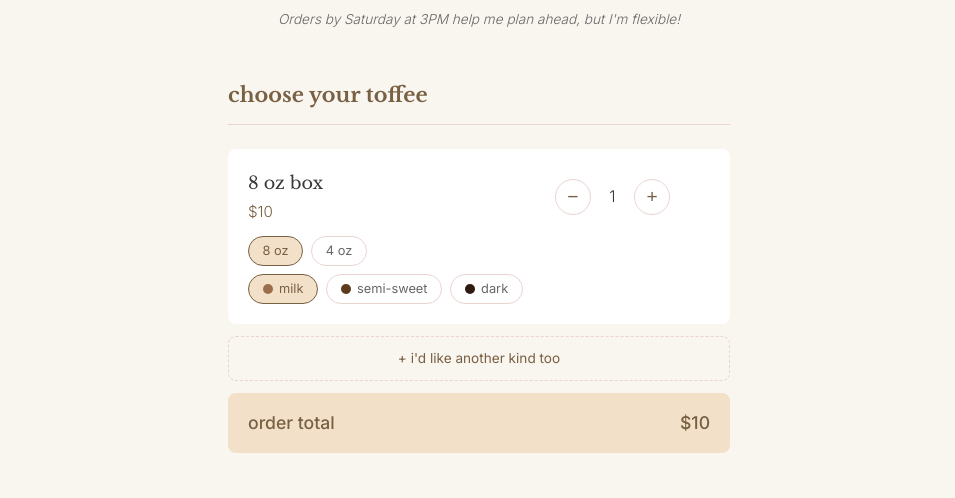
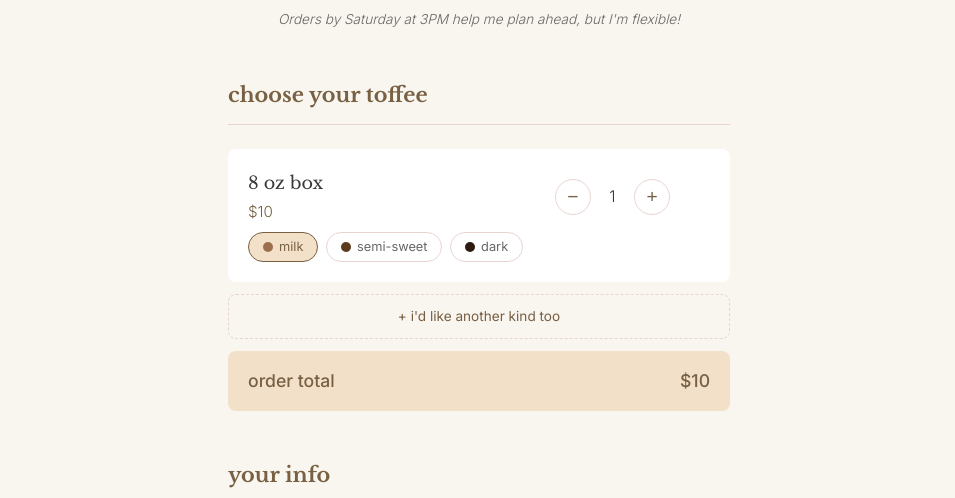
Before and after one commit to avenathesativa/sundaytoffee, a plain HTML site: page order.html in a window 1280 px wide. Shown: the part 253-751 px from the top of the page, without its empty margins (161-1116 px from the left). Drawn offline with nearby package versions, Linux system fonts and the light colour scheme.

Commit message:
Remove 4oz box option from order form
Only 8oz boxes are offered now. Removed size toggle chips
and setSize function since there's only one size. Historical
4oz columns in the spreadsheet are preserved but will stay empty.

Co-Authored-By: Claude Opus 4.6 <noreply@anthropic.com>

```diff
--- a/order.html
+++ b/order.html
@@ -54,10 +54,9 @@
         .qty-val { font-size: 1rem; min-width: 1.2rem; text-align: center; }
         .remove-btn { width: 28px; height: 28px; border: none; background: none; color: var(--border-tan); cursor: pointer; font-size: 1.2rem; display: flex; align-items: center; justify-content: center; border-radius: 50%; transition: 0.2s; }
         .remove-btn:hover { background: #f0e0d0; color: var(--primary-brown); }
-        .size-toggle { display: flex; gap: 0.5rem; margin-top: 0.75rem; }
-        .size-chip, .choco-chip { padding: 0.4rem 0.85rem; border: 1.5px solid var(--border-tan); border-radius: 20px; background: white; cursor: pointer; font-family: 'Inter', sans-serif; font-size: 0.8rem; color: var(--light-text); display: flex; align-items: center; gap: 0.4rem; transition: all 0.2s; }
-        .size-chip:hover, .choco-chip:hover { border-color: var(--primary-brown); }
-        .size-chip.selected, .choco-chip.selected { border-color: var(--primary-brown); background: var(--accent-tan); color: var(--primary-brown); }
+        .choco-chip { padding: 0.4rem 0.85rem; border: 1.5px solid var(--border-tan); border-radius: 20px; background: white; cursor: pointer; font-family: 'Inter', sans-serif; font-size: 0.8rem; color: var(--light-text); display: flex; align-items: center; gap: 0.4rem; transition: all 0.2s; }
+        .choco-chip:hover { border-color: var(--primary-brown); }
+        .choco-chip.selected { border-color: var(--primary-brown); background: var(--accent-tan); color: var(--primary-brown); }
         .choco-row { display: flex; gap: 0.5rem; margin-top: 0.5rem; flex-wrap: wrap; }
         .choco-swatch { width: 10px; height: 10px; border-radius: 50%; display: inline-block; }
         .swatch-milk { background: #9B6E4C; }
@@ -195,25 +194,23 @@
         </div>
     </div>
     <script>
-        const PRICES = { '8 oz': 10, '4 oz': 5 };
+        const PRICES = { '8 oz': 10 };
         const SCRIPT_URL = 'https://script.google.com/macros/s/AKfycbwT-mQefx2FonndoDe81zB0WGZJAh3A-s0Cc3nX5e6hmg0BN9KnEIrc4nqjpoWLqkZBSg/exec';
         let rowId = 0;
 
-        function addRow(size = '8 oz', choco = 'Milk chocolate', qty = 1) {
+        function addRow(choco = 'Milk chocolate', qty = 1) {
             const id = rowId++;
             const container = document.getElementById('order-rows');
             const row = document.createElement('div');
             row.className = 'order-row';
             row.dataset.id = id;
-            row.dataset.size = size;
+            row.dataset.size = '8 oz';
             row.dataset.choco = choco;
-            const sizeLabel = size === '8 oz' ? '8 oz box' : '4 oz box';
-            const sizePrice = PRICES[size];
             row.innerHTML = `
                 <div class="order-row-top">
                     <div class="order-row-info">
-                        <h3 data-field="label">${sizeLabel}</h3>
-                        <p data-field="price">$${sizePrice}</p>
+                        <h3>8 oz box</h3>
+                        <p data-field="price">$10</p>
                     </div>
                     <div class="order-row-controls">
                         <div class="qty-controls">
@@ -224,10 +221,6 @@
                         <button type="button" class="remove-btn" onclick="removeRow(this)" title="Remove">×</button>
                     </div>
                 </div>
-                <div class="size-toggle">
-                    <button type="button" class="size-chip${size === '8 oz' ? ' selected' : ''}" onclick="setSize(this, '8 oz')">8 oz</button>
-                    <button type="button" class="size-chip${size === '4 oz' ? ' selected' : ''}" onclick="setSize(this, '4 oz')">4 oz</button>
-                </div>
                 <div class="choco-row">
                     <button type="button" class="choco-chip${choco === 'Milk chocolate' ? ' selected' : ''}" onclick="setChoco(this, 'Milk chocolate')"><span class="choco-swatch swatch-milk"></span>milk</button>
                     <button type="button" class="choco-chip${choco === 'Semi-sweet' ? ' selected' : ''}" onclick="setChoco(this, 'Semi-sweet')"><span class="choco-swatch swatch-semi"></span>semi-sweet</button>
@@ -236,16 +229,6 @@
             `;
             container.appendChild(row);
             updateRemoveButtons();
-            recalc();
-        }
-
-        function setSize(btn, size) {
-            const row = btn.closest('.order-row');
-            row.dataset.size = size;
-            row.querySelectorAll('.size-chip').forEach(c => c.classList.remove('selected'));
-            btn.classList.add('selected');
-            row.querySelector('[data-field="label"]').textContent = size === '8 oz' ? '8 oz box' : '4 oz box';
-            row.querySelector('[data-field="price"]').textContent = `$${PRICES[size]}`;
             recalc();
         }
 
```
